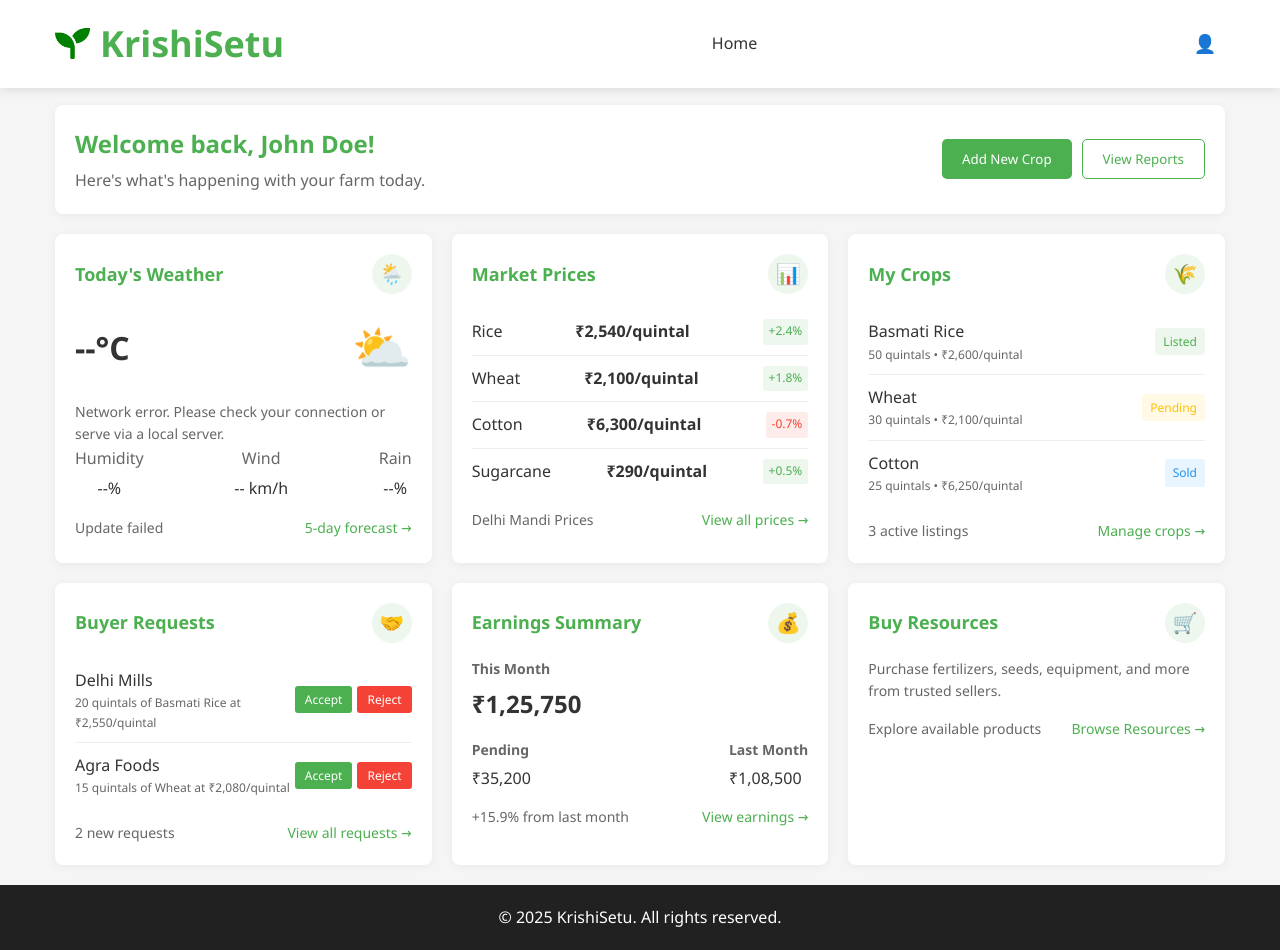
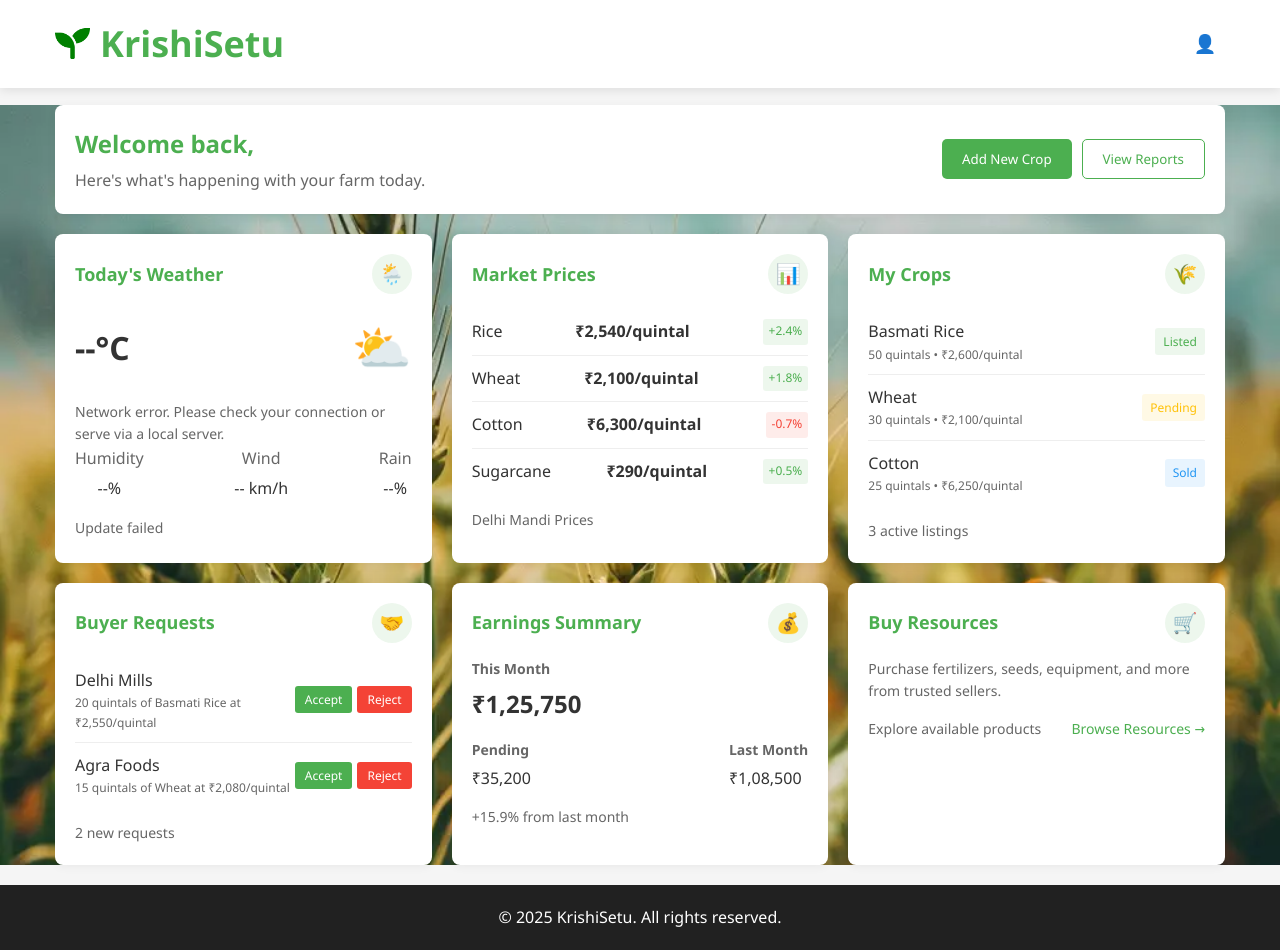
Before and after one commit to PranavAmara05/UID-4th-sem, a Flask app: template templates/farmer1.html in a window 1280 px wide. Run offline with Flask 3, Linux system fonts and the light colour scheme; the template is opened without the code that fills it, so the values that code supplies are empty.

Commit message:
farmer changes

```diff
--- a/templates/farmer1.html
+++ b/templates/farmer1.html
@@ -679,6 +679,9 @@
             padding: 20px 0;
             text-align: center;
         }
+        .hero{
+             background: url("{{ url_for('static', filename='images/water.jpg') }}") no-repeat center center/cover;
+        }
 
         /* Tablets and mobile devices */
         @media (max-width: 768px) {
@@ -782,9 +785,6 @@
 
                 <button class="hamburger" id="hamburger">☰</button>
 
-                <div class="nav-links" id="navLinks">
-                    <a href="home.html">Home</a>
-                </div>
 
                 <div class="user-profile">
                     <div class="user-avatar" id="userAvatar">
@@ -804,13 +804,14 @@
 
     <!-- Main Content -->
     <main>
+        <section class="hero">
         <div class="container">
             <!-- Dashboard Content -->
             <div class="dashboard-content">
                 <!-- Welcome Banner -->
                 <div class="welcome-banner">
                     <div class="welcome-text">
-                        <h2>Welcome back, John Doe!</h2>
+                        <h2>Welcome back,</h2>
                         <p>Here's what's happening with your farm today.</p>
                     </div>
                     <div class="welcome-actions">
@@ -850,7 +851,7 @@
                         </div>
                         <div class="card-footer">
                             <span id="weatherUpdateTime">Updating...</span>
-                            <a href="#">5-day forecast →</a>
+
                         </div>
                     </div>
 
@@ -884,7 +885,7 @@
                         </div>
                         <div class="card-footer">
                             <span>Delhi Mandi Prices</span>
-                            <a href="#">View all prices →</a>
+
                         </div>
                     </div>
 
@@ -921,7 +922,7 @@
                         </div>
                         <div class="card-footer">
                             <span id="cropCount">3 active listings</span>
-                            <a href="#">Manage crops →</a>
+
                         </div>
                     </div>
 
@@ -957,7 +958,7 @@
                         </div>
                         <div class="card-footer">
                             <span id="requestCount">2 new requests</span>
-                            <a href="#">View all requests →</a>
+
                         </div>
                     </div>
 
@@ -985,7 +986,8 @@
                         </div>
                         <div class="card-footer">
                             <span>+15.9% from last month</span>
-                            <a href="#">View earnings →</a>
+
+
                         </div>
                     </div>
 
@@ -1133,7 +1135,7 @@
             </div>
         </div>
     </div>
-
+</section>
     <!-- Overlay for mobile -->
     <div class="overlay" id="overlay"></div>
 
```
Also changed, not shown: templates/farmer_profile.html (+49 -20 lines).
